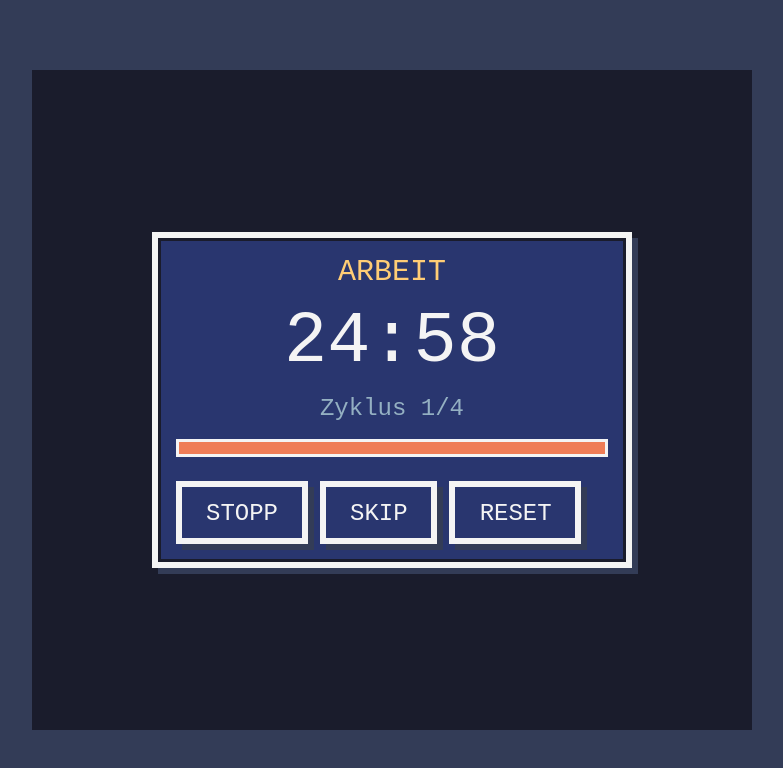
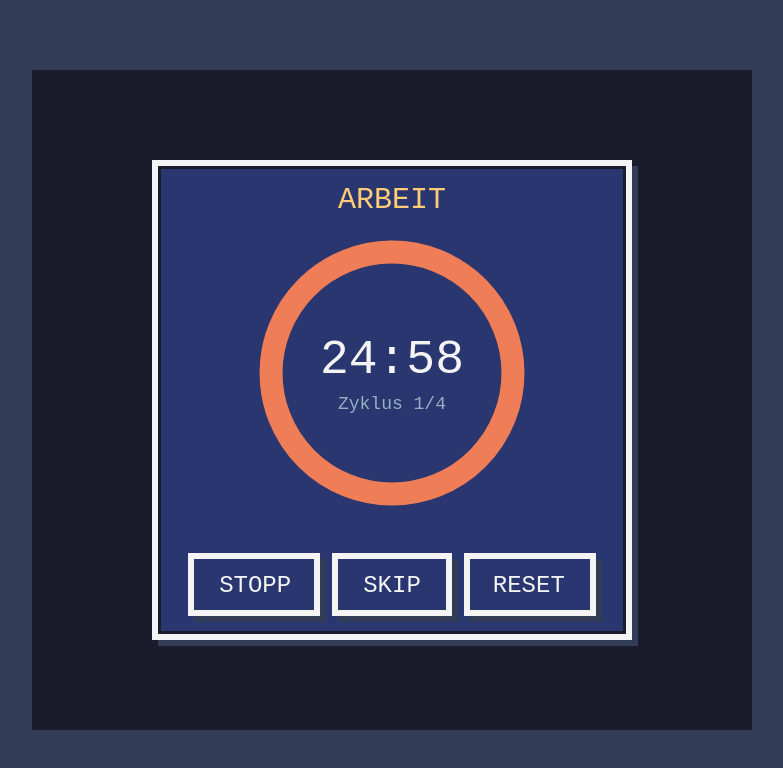
Before and after one commit to wochenendeaaa/focus-dex, a website built with Vite: page index.html in a window 1280 px wide. Both pictures are taken after a click on the button "START". Shown: the whole page, without its empty margins (248-1031 px from the left). Built offline with nearby package versions, Linux system fonts and the light colour scheme; no server answers; files whose address does not match are found by name.

Commit message:
Replace linear HP-bar progress with a circular ring
SVG stroke-dasharray/dashoffset ring, drains clockwise from 12 o'clock
as the phase counts down; time and cycle count now sit centered inside
the ring instead of as separate labels above it.

```diff
--- a/src/styles/components.css
+++ b/src/styles/components.css
@@ -41,17 +41,41 @@
   flex-wrap: wrap;
 }
 
-.bar-track {
+.timer-ring {
   position: relative;
-  height: 6px;
-  background: var(--bar-track);
-  border: 1px solid var(--frame-border);
+  width: 96px;
+  height: 96px;
+  margin: 4px 0;
 }
 
-.bar-fill {
+.ring-svg {
+  width: 100%;
   height: 100%;
-  background: var(--bar-fill);
-  transition: width 0.2s linear;
+  transform: rotate(-90deg);
+}
+
+.ring-track {
+  fill: none;
+  stroke: var(--bar-track);
+  stroke-width: 8;
+}
+
+.ring-fill {
+  fill: none;
+  stroke: var(--bar-fill);
+  stroke-width: 8;
+  stroke-linecap: round;
+  transition: stroke-dashoffset 0.2s linear;
+}
+
+.ring-center {
+  position: absolute;
+  inset: 0;
+  display: flex;
+  flex-direction: column;
+  align-items: center;
+  justify-content: center;
+  text-align: center;
 }
 
 .field-row {
--- a/src/ui/timer-view.ts
+++ b/src/ui/timer-view.ts
@@ -24,6 +24,11 @@ const PHASE_LABEL: Record<string, string> = {
   idle: "",
 };
 
+const RING_RADIUS = 42;
+const RING_CIRCUMFERENCE = 2 * Math.PI * RING_RADIUS;
+
+const SVG_NS = "http://www.w3.org/2000/svg";
+
 export function createTimerView({ onPauseResume, onSkip, onReset }: TimerViewCallbacks): TimerView {
   const view = document.createElement("div");
   view.className = "view view-timer";
@@ -35,22 +40,42 @@ export function createTimerView({ onPauseResume, onSkip, onReset }: TimerViewCal
   phaseLabel.style.color = "var(--accent-strong)";
   phaseLabel.style.textAlign = "center";
 
+  const ring = document.createElement("div");
+  ring.className = "timer-ring";
+
+  const svg = document.createElementNS(SVG_NS, "svg");
+  svg.setAttribute("viewBox", "0 0 100 100");
+  svg.classList.add("ring-svg");
+
+  const track = document.createElementNS(SVG_NS, "circle");
+  track.setAttribute("cx", "50");
+  track.setAttribute("cy", "50");
+  track.setAttribute("r", String(RING_RADIUS));
+  track.classList.add("ring-track");
+
+  const fill = document.createElementNS(SVG_NS, "circle");
+  fill.setAttribute("cx", "50");
+  fill.setAttribute("cy", "50");
+  fill.setAttribute("r", String(RING_RADIUS));
+  fill.classList.add("ring-fill");
+  fill.style.strokeDasharray = `${RING_CIRCUMFERENCE}`;
+  fill.style.strokeDashoffset = "0";
+
+  svg.append(track, fill);
+
+  const ringCenter = document.createElement("div");
+  ringCenter.className = "ring-center";
+
   const timeLabel = document.createElement("div");
-  timeLabel.style.fontSize = "24px";
-  timeLabel.style.textAlign = "center";
-  timeLabel.style.margin = "4px 0";
+  timeLabel.style.fontSize = "16px";
 
   const cycleLabel = document.createElement("div");
-  cycleLabel.style.fontSize = "8px";
+  cycleLabel.style.fontSize = "6px";
   cycleLabel.style.color = "var(--text-muted)";
-  cycleLabel.style.textAlign = "center";
-  cycleLabel.style.marginBottom = "6px";
+  cycleLabel.style.marginTop = "2px";
 
-  const barTrack = document.createElement("div");
-  barTrack.className = "bar-track";
-  const barFill = document.createElement("div");
-  barFill.className = "bar-fill";
-  barTrack.appendChild(barFill);
+  ringCenter.append(timeLabel, cycleLabel);
+  ring.append(svg, ringCenter);
 
   const pauseBtn = document.createElement("button");
   pauseBtn.className = "btn";
@@ -71,9 +96,10 @@ export function createTimerView({ onPauseResume, onSkip, onReset }: TimerViewCal
   btnRow.style.marginTop = "8px";
   btnRow.append(pauseBtn, skipBtn, resetBtn);
 
-  const frame = windowFrame(phaseLabel, timeLabel, cycleLabel, barTrack, btnRow);
+  const frame = windowFrame(phaseLabel, ring, btnRow);
   frame.style.display = "flex";
   frame.style.flexDirection = "column";
+  frame.style.alignItems = "center";
   frame.style.minWidth = "160px";
   view.appendChild(frame);
 
@@ -88,8 +114,8 @@ export function createTimerView({ onPauseResume, onSkip, onReset }: TimerViewCal
     timeLabel.textContent = formatMMSS(remaining);
 
     const total = totalPhaseDurationMs(state, config);
-    const fillPct = total > 0 ? (remaining / total) * 100 : 0;
-    barFill.style.width = `${Math.max(0, Math.min(100, fillPct))}%`;
+    const fraction = total > 0 ? Math.max(0, Math.min(1, remaining / total)) : 0;
+    fill.style.strokeDashoffset = `${RING_CIRCUMFERENCE * (1 - fraction)}`;
 
     const isPaused = state.pausedRemainingMs !== null;
     pauseBtn.textContent = isPaused ? "WEITER" : "STOPP";
```
